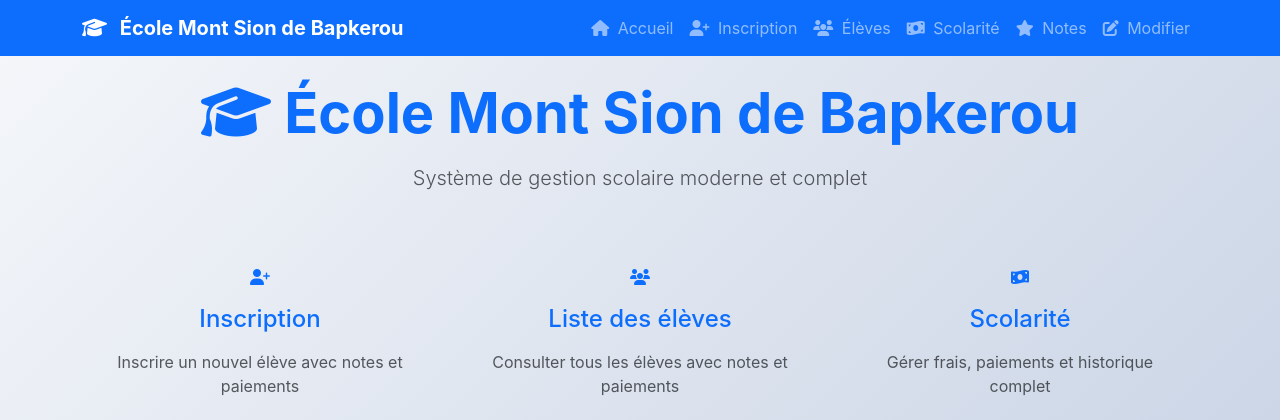
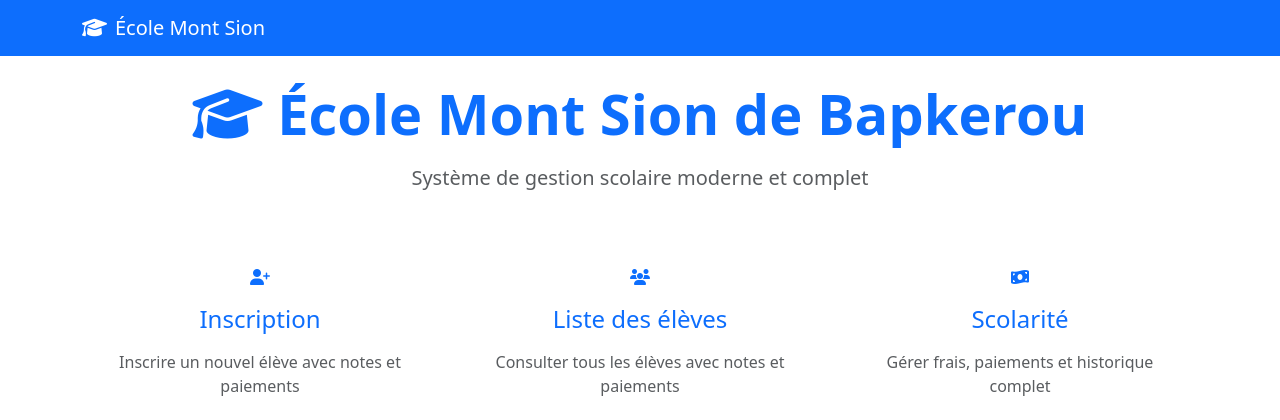
Before and after one commit to appolinair2355/Mont-sion, a Flask app: page / in a window 1280 px wide. Shown: the top 420 px of the page. Run offline with Flask 3, Linux system fonts and the light colour scheme.

Commit message:
Update base.html

```diff
--- a/templates/base.html
+++ b/templates/base.html
@@ -2,50 +2,29 @@
 <html lang="fr">
 <head>
     <meta charset="UTF-8">
-    <meta name="viewport" content="width=device-width, initial-scale=1.0">
-    <title>{% block title %}École Mont Sion de Bapkerou{% endblock %}</title>
+    <title>{% block title %}École Mont Sion{% endblock %}</title>
     <link href="https://cdn.jsdelivr.net/npm/bootstrap@5.3.0/dist/css/bootstrap.min.css" rel="stylesheet">
     <link href="https://cdnjs.cloudflare.com/ajax/libs/font-awesome/6.4.0/css/all.min.css" rel="stylesheet">
-    <link rel="stylesheet" href="{{ url_for('static', filename='style.css') }}">
 </head>
 <body>
     <nav class="navbar navbar-expand-lg navbar-dark bg-primary">
         <div class="container">
-            <a class="navbar-brand fw-bold" href="{{ url_for('index') }}">
-                <i class="fas fa-graduation-cap me-2"></i>
-                École Mont Sion de Bapkerou
+            <a class="navbar-brand" href="{{ url_for('index') }}">
+                <i class="fas fa-graduation-cap me-2"></i>École Mont Sion
             </a>
-            <button class="navbar-toggler" type="button" data-bs-toggle="collapse" data-bs-target="#navbarNav">
-                <span class="navbar-toggler-icon"></span>
-            </button>
-            <div class="collapse navbar-collapse" id="navbarNav">
-                <ul class="navbar-nav ms-auto">
-                    <li class="nav-item"><a class="nav-link" href="{{ url_for('index') }}"><i class="fas fa-home me-1"></i> Accueil</a></li>
-                    <li class="nav-item"><a class="nav-link" href="{{ url_for('register') }}"><i class="fas fa-user-plus me-1"></i> Inscription</a></li>
-                    <li class="nav-item"><a class="nav-link" href="{{ url_for('students') }}"><i class="fas fa-users me-1"></i> Élèves</a></li>
-                    <li class="nav-item"><a class="nav-link" href="{{ url_for('scolarite') }}"><i class="fas fa-money-bill-wave me-1"></i> Scolarité</a></li>
-                    <li class="nav-item"><a class="nav-link" href="{{ url_for('notes') }}"><i class="fas fa-star me-1"></i> Notes</a></li>
-                    <li class="nav-item"><a class="nav-link" href="{{ url_for('edit_delete') }}"><i class="fas fa-edit me-1"></i> Modifier</a></li>
-                </ul>
-            </div>
         </div>
     </nav>
-
     <div class="container mt-4">
         {% with messages = get_flashed_messages(with_categories=true) %}
             {% if messages %}
                 {% for category, message in messages %}
-                    <div class="alert alert-{{ 'danger' if category == 'error' else category }} alert-dismissible fade show">
+                    <div class="alert alert-{{ category }} alert-dismissible">
                         {{ message }}
-                        <button type="button" class="btn-close" data-bs-dismiss="alert"></button>
                     </div>
                 {% endfor %}
             {% endif %}
         {% endwith %}
-
         {% block content %}{% endblock %}
     </div>
-
-    <script src="https://cdn.jsdelivr.net/npm/bootstrap@5.3.0/dist/js/bootstrap.bundle.min.js"></script>
 </body>
-                  </html>
+</html>
```
